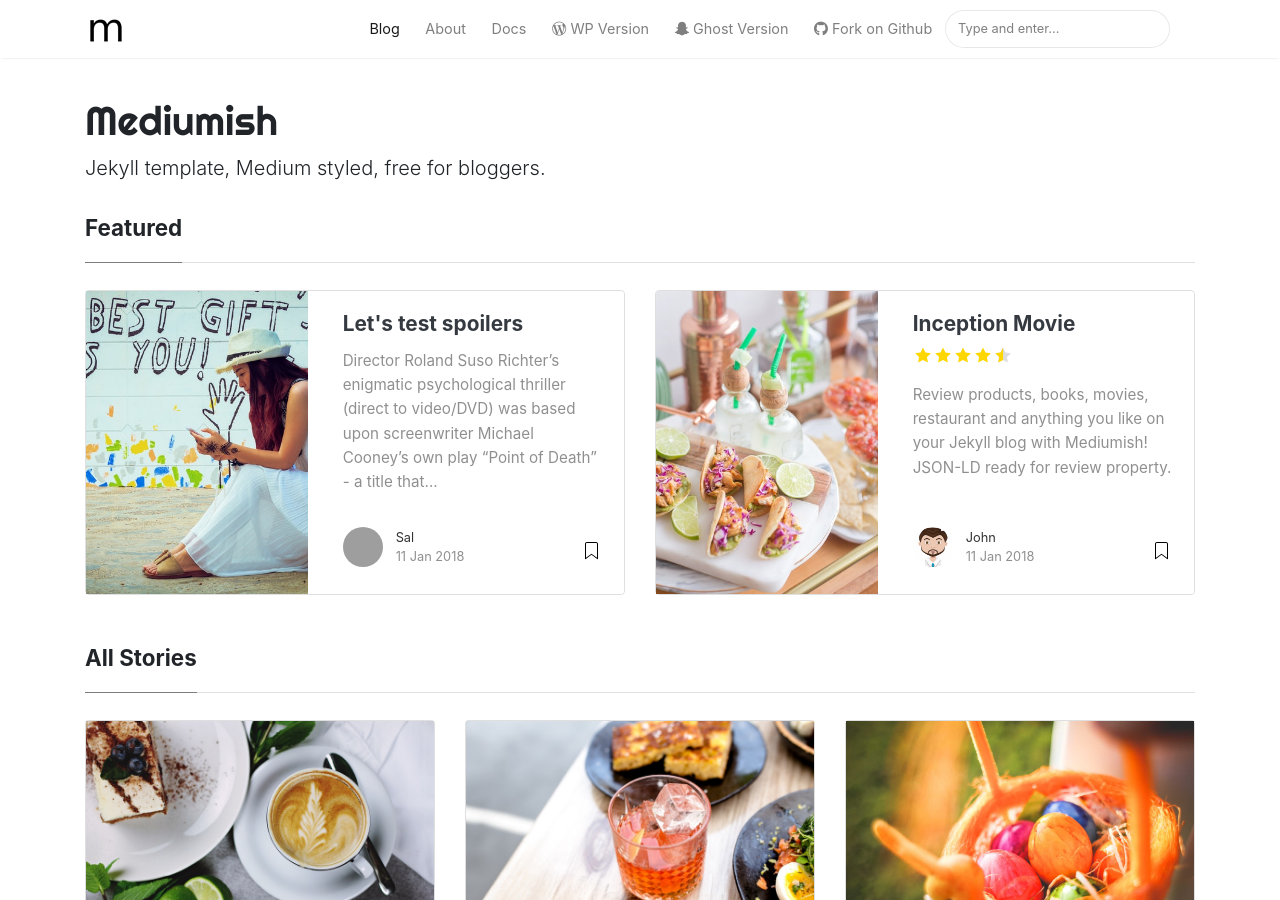
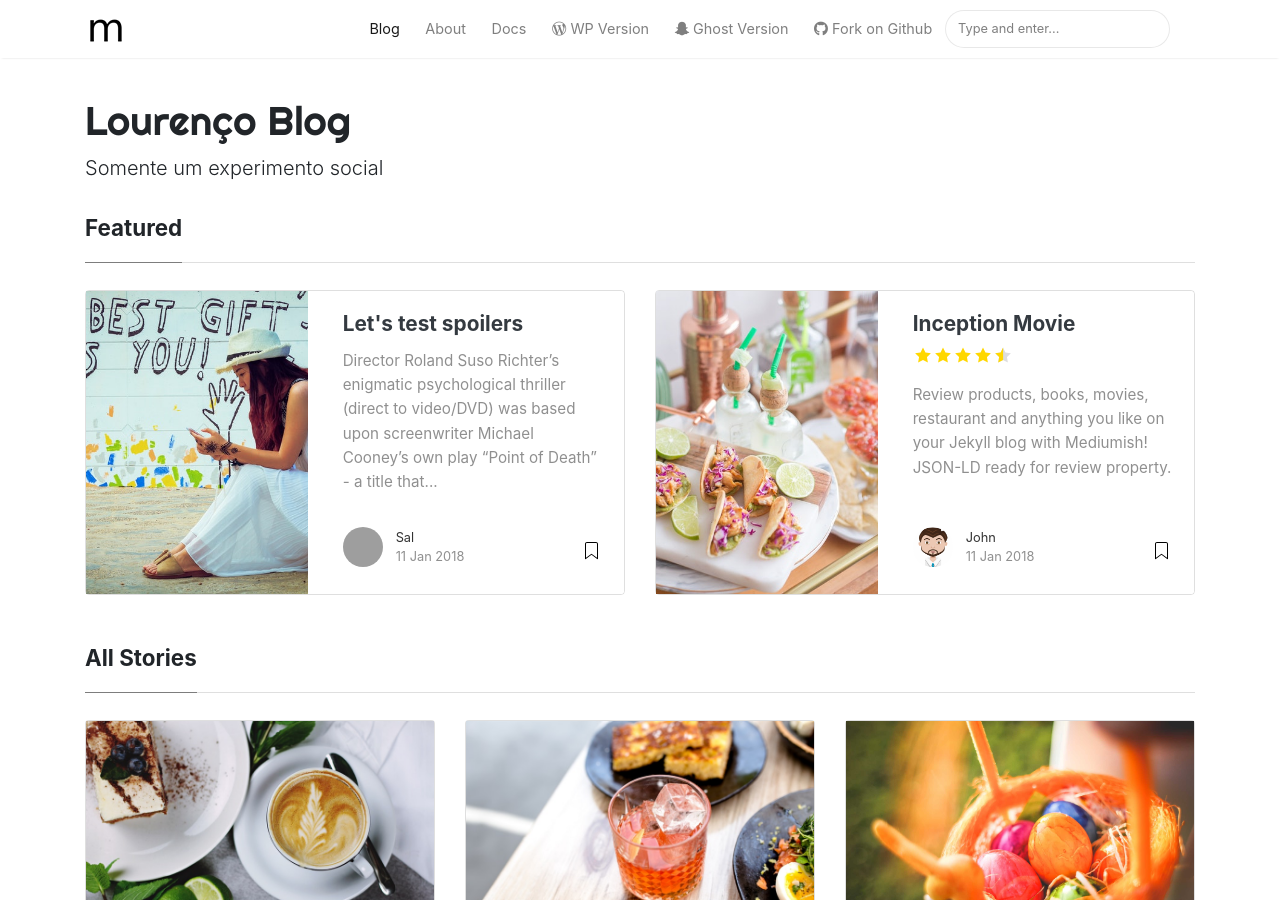
Before and after one commit to renelourenco/lourencoblog, a Jekyll site: the page built from index.html, in a window 1280 px wide and 900 px high. Built offline with Jekyll 4.4.1, drawn with Linux system fonts in a browser that asks for light colours; nearby versions of some CDN libraries; the list of posts is cut into pages by our own code; some of the changed text lies outside the part shown; grey boxes are pictures that could not be loaded.

Commit message:
Update _config.yml

```diff
--- a/_config.yml
+++ b/_config.yml
@@ -1,7 +1,7 @@
 # Site
-name: "Mediumish"
-title: "Mediumish"
-description: "Jekyll template, Medium styled, free for bloggers."
+name: "Lourenço Blog"
+title: "Lourenço Blog"
+description: "Somente um experimento social"
 logo: 'assets/images/logo.png'
 favicon: 'assets/images/logo.png'
 baseurl: /mediumish-theme-jekyll
```
